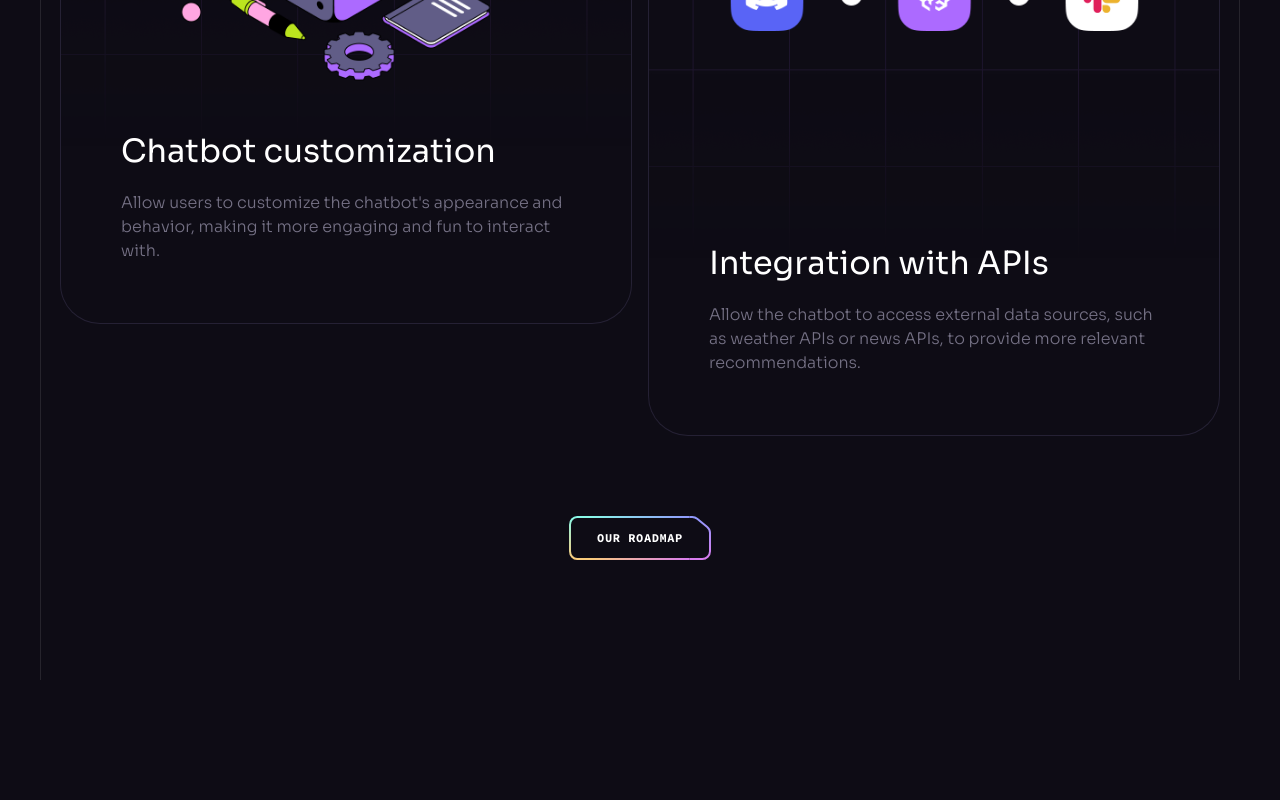
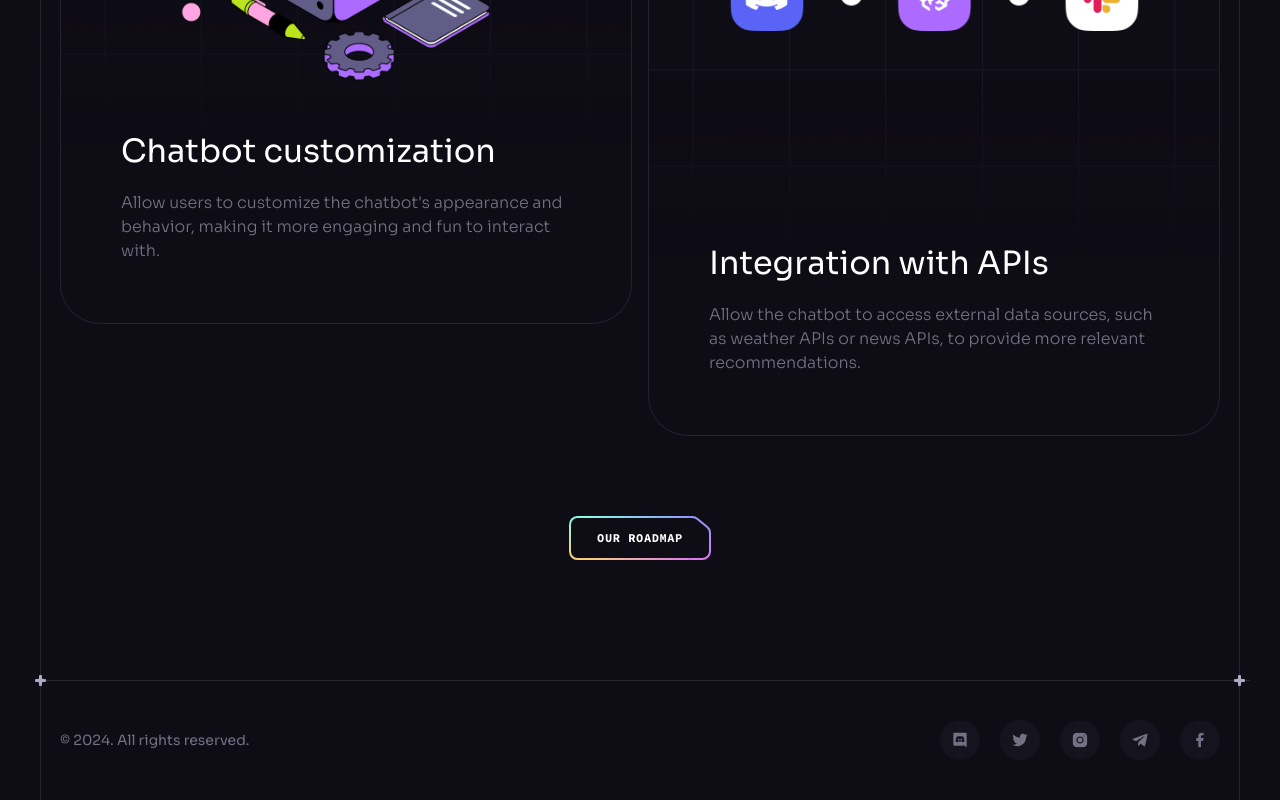
Before and after one commit to ali-sazzad/brainwave-reactvite, a React (Vite) app: page / in a window 1280 px wide. Shown: the part 8597-9397 px from the top of the page. Before the commit the page ends 9277 px from the top, so only its background shows below. Built offline with nearby package versions, Linux system fonts and the light colour scheme.

Commit message:
Footer component

```diff
--- a/src/App.jsx
+++ b/src/App.jsx
@@ -1,6 +1,7 @@
 import ButtonGradient from "./assets/svg/ButtonGradient";
 import Benefits from "./components/Benefits";
 import Collaboration from "./components/Collaboration";
+import Footer from "./components/Footer";
 import Header from "./components/Header";
 import Hero from "./components/Hero";
 import Pricing from "./components/Pricing";
@@ -18,6 +19,7 @@
         <Services />
         <Pricing />
         <Roadmap />
+        <Footer />
       </div>
 
       <ButtonGradient />
--- /dev/null
+++ b/src/components/Footer.jsx
@@ -0,0 +1,29 @@
+import Section from "./Section";
+import { socials } from "../constants";
+
+const Footer = () => {
+  return (
+    <Section crosses className="!px-0 !py-10">
+      <div className="container flex sm:justify-between justify-center items-center gap-10 max-sm:flex-col">
+        <p className="caption text-n-4 lg:block">
+          © {new Date().getFullYear()}. All rights reserved.
+        </p>
+
+        <ul className="flex gap-5 flex-wrap">
+          {socials.map((item) => (
+            <a
+              key={item.id}
+              href={item.url}
+              target="_blank"
+              className="flex items-center justify-center w-10 h-10 bg-n-7 rounded-full transition-colors hover:bg-n-6"
+            >
+              <img src={item.iconUrl} width={16} height={16} alt={item.title} />
+            </a>
+          ))}
+        </ul>
+      </div>
+    </Section>
+  );
+};
+
+export default Footer;
```
